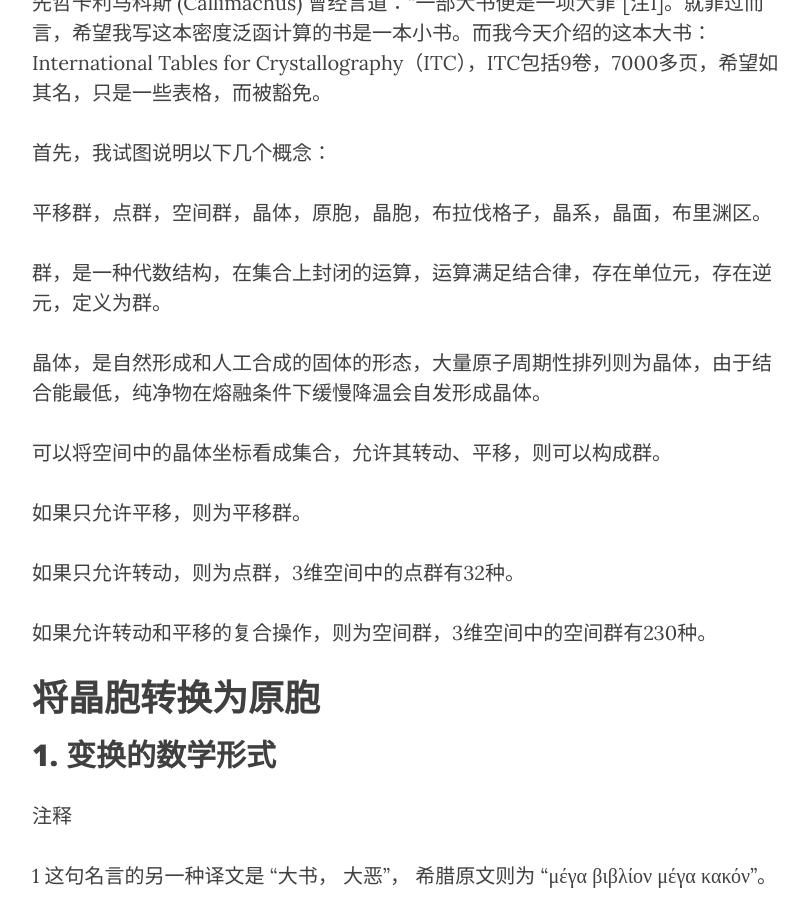
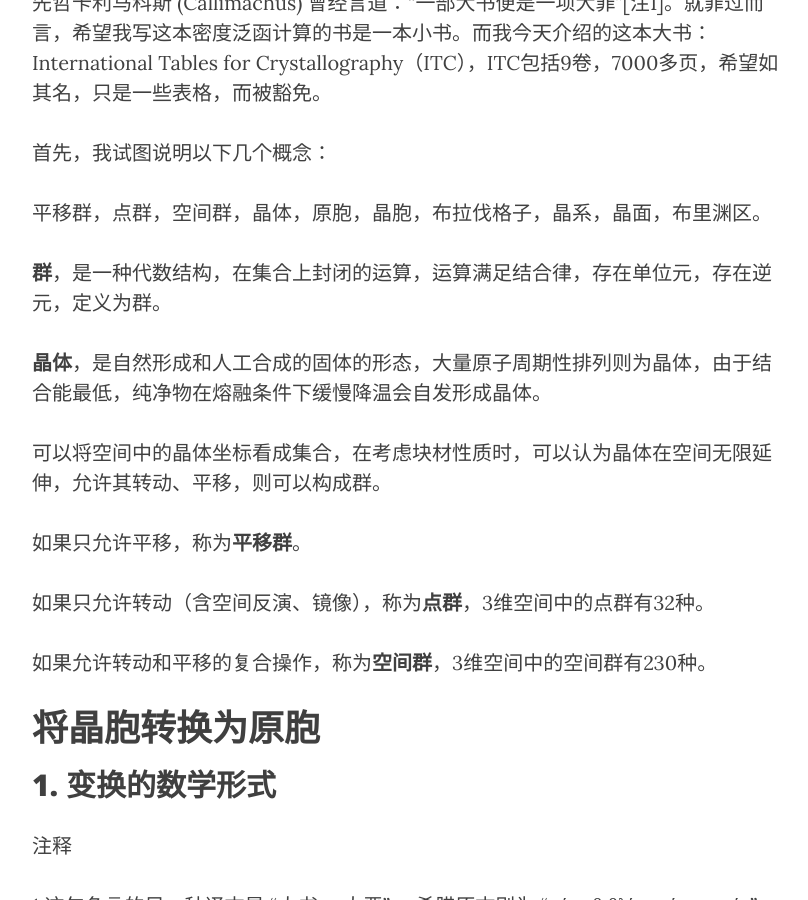
Before and after one commit to yyyu200/DFTbook, a Jekyll site: the page built from _posts/2019-04-07-TransCell.md, in a window 1280 px wide and 900 px high, scrolled down 320 px. Shown: the whole window, without its empty margins (233-1041 px from the left). Built offline with Jekyll 4.4.1, drawn with Linux system fonts in a browser that asks for light colours; nearby versions of some CDN libraries; comment, search, counter and statistics services are not loaded.

Commit message:
modify at20190410-10:44:22-aliyun

```diff
--- a/_posts/2019-04-07-TransCell.md
+++ b/_posts/2019-04-07-TransCell.md
@@ -24,17 +24,17 @@ trans: cube
 
 平移群，点群，空间群，晶体，原胞，晶胞，布拉伐格子，晶系，晶面，布里渊区。
 
-群，是一种代数结构，在集合上封闭的运算，运算满足结合律，存在单位元，存在逆元，定义为群。
+**群**，是一种代数结构，在集合上封闭的运算，运算满足结合律，存在单位元，存在逆元，定义为群。
 
-晶体，是自然形成和人工合成的固体的形态，大量原子周期性排列则为晶体，由于结合能最低，纯净物在熔融条件下缓慢降温会自发形成晶体。
+**晶体**，是自然形成和人工合成的固体的形态，大量原子周期性排列则为晶体，由于结合能最低，纯净物在熔融条件下缓慢降温会自发形成晶体。
 
-可以将空间中的晶体坐标看成集合，允许其转动、平移，则可以构成群。
+可以将空间中的晶体坐标看成集合，在考虑块材性质时，可以认为晶体在空间无限延伸，允许其转动、平移，则可以构成群。
 
-如果只允许平移，则为平移群。
+如果只允许平移，称为**平移群**。
 
-如果只允许转动，则为点群，3维空间中的点群有32种。
+如果只允许转动（含空间反演、镜像），称为**点群**，3维空间中的点群有32种。
 
-如果允许转动和平移的复合操作，则为空间群，3维空间中的空间群有230种。
+如果允许转动和平移的复合操作，称为**空间群**，3维空间中的空间群有230种。
 
 # 将晶胞转换为原胞
 
```
